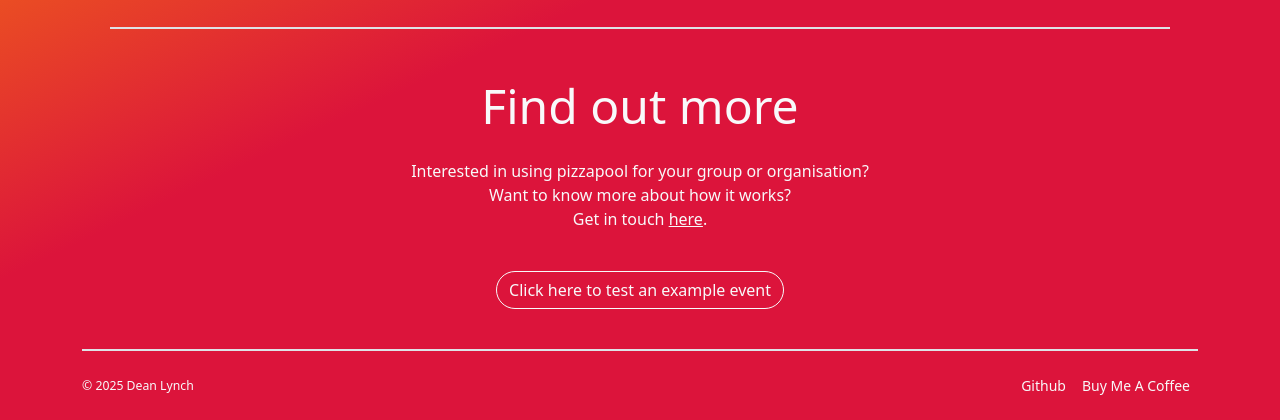
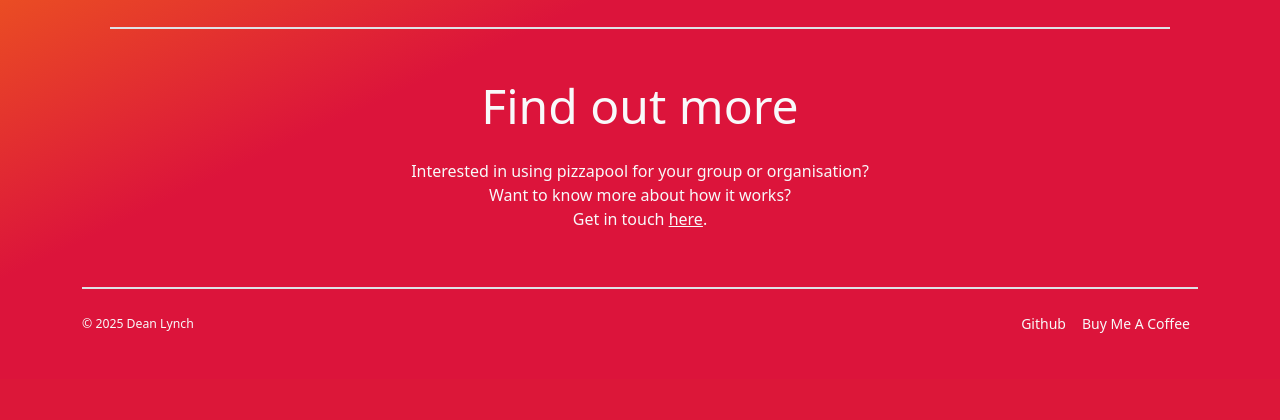
Before and after one commit to lynchdean/pizzapool, a Django app: page / in a window 1280 px wide. Shown: the part 421-841 px from the top of the page. After the commit the page ends 754 px from the top, so only its background shows below. Run offline with Django 5.2, Linux system fonts and the light colour scheme; some libraries are stand-ins or nearby versions.

Commit message:
remove test example button

```diff
--- a/events/templates/events/homepage.html
+++ b/events/templates/events/homepage.html
@@ -35,12 +35,6 @@
                 Get in touch <a class="text-light"
                                 href="mailto:deanl-dev@outlook.com?subject=pizzapool%20enquiry">here</a>.
             </p>
-
-            <a class="btn btn-outline-light rounded-pill mt-4"
-               href="{% url 'events:org-detail' 'example' %}"
-               id="orgs">
-                Click here to test an example event
-            </a>
         </div>
     </div>
 
```
